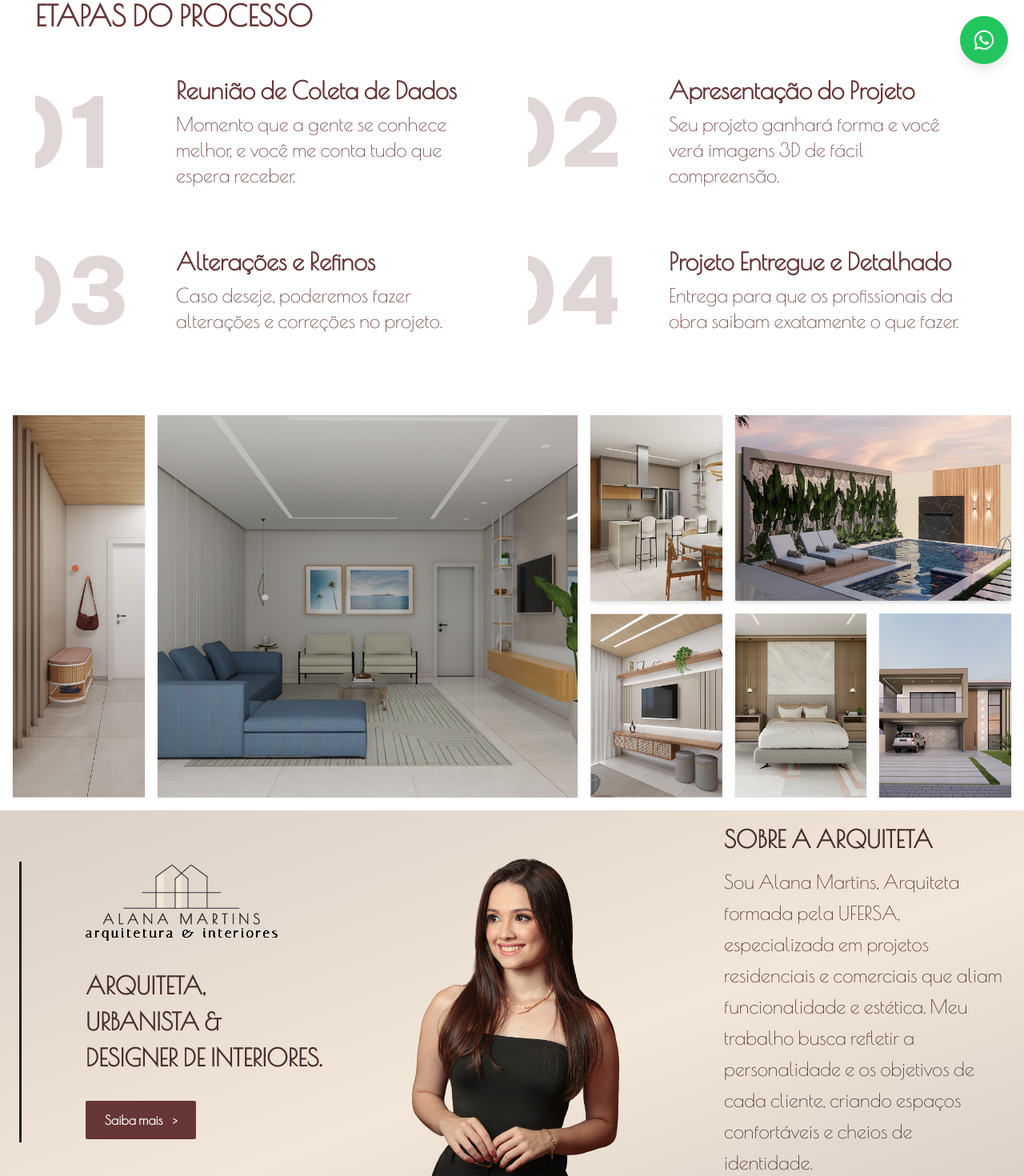
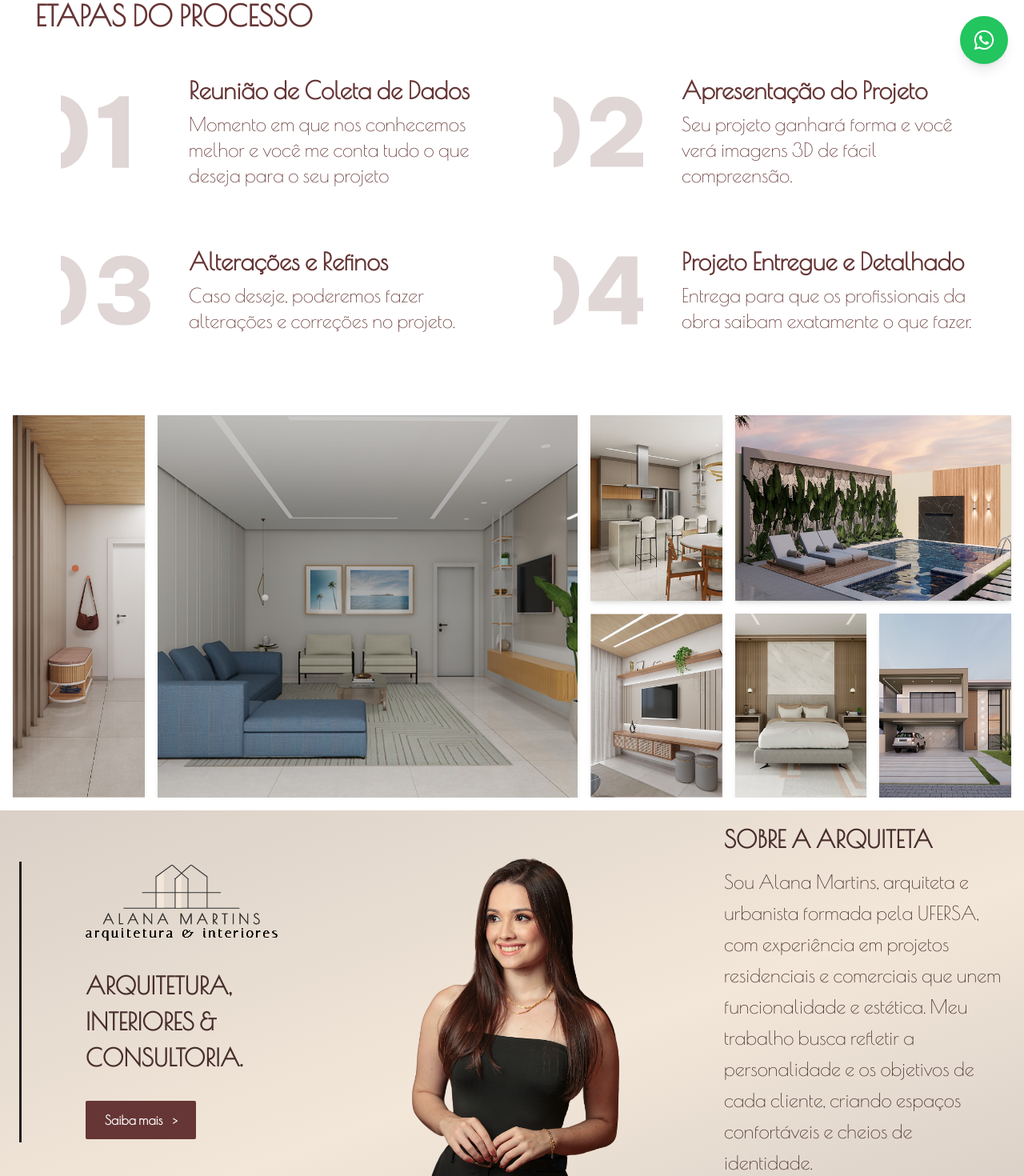
Before and after one commit to Gerson-Lima/Alana-s-Site, a React (Vite) app: page / in a window 1280 px wide. Shown: the part 700-2170 px from the top of the page at 80% size. Built offline with nearby package versions, Linux system fonts and the light colour scheme.

Commit message:
style: some visual changes requested

```diff
--- a/src/App.jsx
+++ b/src/App.jsx
@@ -8,8 +8,8 @@ import { Toaster } from 'react-hot-toast';
 export default function App() {
   useEffect(() => {
     AOS.init({
-      duration: 1500, // duração das animações em ms
-      offset: 320,
+      duration: 1200, // duração das animações em ms
+      offset: 0,
       easing: 'ease',
       once: true,     // anima apenas uma vez
     });
--- a/src/Components/Molecules/Steps/Steps.jsx
+++ b/src/Components/Molecules/Steps/Steps.jsx
@@ -1,7 +1,7 @@
 /* eslint-disable react/prop-types */
 export default function Steps({ icon, title, subtitle }) {
   return (
-  <div className="flex items-center gap-8 md:gap-16 py-2 md:py-4 max-w-xl">
+  <div className="flex items-center justify-end gap-8 md:gap-12 py-2 md:py-4 max-w-xl">
 
   {/* SVG ou ícone */}
   <div className="w-20 h-20 md:w-28 md:h-28 flex items-center justify-center text-gray-300">
--- a/src/Components/Organisms/AboutSection/AboutSection.jsx
+++ b/src/Components/Organisms/AboutSection/AboutSection.jsx
@@ -54,8 +54,7 @@ export function AboutSection() {
           <div
             className="w-[3px] bg-[#202020] mr-14 self-stretch my-16"
             data-aos="fade-up"
-            data-aos-delay="1500"
-            data-aos-offset="300"
+            data-aos-offset="310"
             data-aos-anchor-placement="top-center"
           ></div>
 
@@ -66,8 +65,7 @@ export function AboutSection() {
             <div
               className="flex flex-col items-start justify-center"
               data-aos="fade-up"
-              data-aos-duration="1500"
-              data-aos-offset="800"
+              data-aos-offset="310"
               data-aos-anchor-placement="top-center"
             >
               <a className="mb-4 self-start">
@@ -83,9 +81,9 @@ export function AboutSection() {
               </a>
 
               <h2 className="text-3xl font-primary font-semibold text-[#472D2D] mb-8 leading-normal text-start">
-                ARQUITETA,<br />
-                URBANISTA &<br />
-                DESIGNER DE INTERIORES.
+                ARQUITETURA,<br />
+                INTERIORES &<br />
+                CONSULTORIA.
               </h2>
 
               <a
@@ -106,8 +104,7 @@ export function AboutSection() {
                 alt="Alana Martins"
                 className="max-w-sm w-full"
                 data-aos="fade"
-                data-aos-duration="1400"
-                data-aos-offset="300"
+                data-aos-offset="310"
                 data-aos-anchor-placement="top-center"
               />
             </div>
@@ -116,19 +113,14 @@ export function AboutSection() {
             <div
               className="flex flex-col items-start text-left justify-center"
               data-aos="fade-up"
-              data-aos-duration="1500"
-              data-aos-offset="800"
+              data-aos-offset="310"
               data-aos-anchor-placement="top-center"
             >
               <h3 className="text-3xl font-primary font-bold text-[#472D2D] mb-4">
                 SOBRE A ARQUITETA
               </h3>
               <p className="text-[#472D2D] text-2xl leading-relaxed max-w-lg">
-                Sou Alana Martins, Arquiteta formada pela UFERSA,
-                especializada em projetos residenciais e comerciais que
-                aliam funcionalidade e estética. Meu trabalho busca refletir a
-                personalidade e os objetivos de cada cliente, criando espaços
-                confortáveis e cheios de identidade.
+                Sou Alana Martins, arquiteta e urbanista formada pela UFERSA, com experiência em projetos residenciais e comerciais que unem funcionalidade e estética. Meu trabalho busca refletir a personalidade e os objetivos de cada cliente, criando espaços confortáveis e cheios de identidade.
               </p>
             </div>
           </div>
@@ -140,8 +132,7 @@ export function AboutSection() {
           <div
             className="hidden lg:block w-[3px] bg-[#202020] mr-14 self-stretch my-16"
             data-aos="fade-up"
-            data-aos-duration="1500"
-            data-aos-offset="300"
+            data-aos-offset="310"
             data-aos-anchor-placement="top-center"
           ></div>
 
@@ -152,8 +143,7 @@ export function AboutSection() {
               src={Logo}
               className="h-20 w-auto"
               data-aos="fade-up"
-              data-aos-duration="200"
-              data-aos-offset="300"
+              data-aos-offset="310"
               data-aos-anchor-placement="top-center"
               style={{
                 imageRendering: '-webkit-optimize-contrast',
@@ -166,32 +156,26 @@ export function AboutSection() {
           <h2
             className="text-2xl font-primary font-semibold text-[#472D2D] leading-normal text-center"
             data-aos="fade-up"
-            data-aos-duration="200"
             data-aos-offset="300"
             data-aos-anchor-placement="top-center"
           >
-            ARQUITETA,<br />
-            URBANISTA &<br />
-            DESIGNER DE INTERIORES.
+            ARQUITETURA,<br />
+            INTERIORES &<br />
+            CONSULTORIA.
           </h2>
 
           {/* SOBRE MIM */}
           <div
             className="text-center max-w-lg"
             data-aos="fade-up"
-            data-aos-duration="200"
-            data-aos-offset="300"
+            data-aos-offset="310"
             data-aos-anchor-placement="top-center"
           >
             <h3 className="text-2xl font-primary font-bold text-[#472D2D] mb-4">
               SOBRE A ARQUITETA
             </h3>
             <p className="text-[#472D2D] text-xl leading-relaxed mb-6">
-              Sou Alana Martins, Arquiteta formada pela UFERSA,
-              especializada em projetos residenciais e comerciais que
-              aliam funcionalidade e estética. Meu trabalho busca refletir a
-              personalidade e os objetivos de cada cliente, criando espaços
-              confortáveis e cheios de identidade.
+              Sou Alana Martins, arquiteta e urbanista formada pela UFERSA, com experiência em projetos residenciais e comerciais que unem funcionalidade e estética. Meu trabalho busca refletir a personalidade e os objetivos de cada cliente, criando espaços confortáveis e cheios de identidade.
             </p>
           </div>
 
@@ -200,8 +184,7 @@ export function AboutSection() {
             href="#contact"
             className="inline-block px-6 py-3 bg-secondary text-white font-semibold font-primary rounded-[2px] hover:bg-[#8E5858] transition"
             data-aos="zoom-out-up"
-            data-aos-duration="1400"
-            data-aos-offset="300"
+            data-aos-offset="310"
             data-aos-anchor-placement="top-center"
           >
             Saiba mais{" "}
@@ -217,8 +200,7 @@ export function AboutSection() {
               alt="Alana Martins"
               className="max-w-sm w-full"
               data-aos="fade"
-              data-aos-duration="1400"
-              data-aos-offset="300"
+              data-aos-offset="310"
               data-aos-anchor-placement="top-center"
             />
           </div>
--- a/src/Components/Organisms/AboutSection/FeatureSection.jsx
+++ b/src/Components/Organisms/AboutSection/FeatureSection.jsx
@@ -70,7 +70,6 @@ export function FeatureSection() {
         <div
           className="flex flex-col items-center text-center border border-[#F3E7D9] p-20 gap-5"
           data-aos="fade-up"
-          data-aos-duration="2000"
           data-aos-offset="600"
           data-aos-anchor-placement="top-center"
         >
@@ -82,7 +81,6 @@ export function FeatureSection() {
         <div
           className="flex flex-col items-center text-center md:border-y md:border-x-0 sm:border-x sm:boder-y-0 border-[#F3E7D9] p-20 gap-5"
           data-aos="fade-up"
-          data-aos-duration="2000"
           data-aos-offset="600"
           data-aos-anchor-placement="top-center"
         >
@@ -94,12 +92,11 @@ export function FeatureSection() {
         <div
           className="flex flex-col items-center text-center border border-[#F3E7D9] p-20 gap-5"
           data-aos="fade-up"
-          data-aos-duration="2000"
           data-aos-offset="600"
           data-aos-anchor-placement="top-center"
         >
           <IconCustom3 className="h-20 w-20 mb-4" />
-          <p className="text-[#F3E7D9] text-2xl font-semibold font-primary">Detalhe e inovação</p>
+          <p className="text-[#F3E7D9] text-2xl font-semibold font-primary">Praticidade e Inovação</p>
         </div>
 
       </div>
--- a/src/Components/Organisms/Contact/ContactSection.jsx
+++ b/src/Components/Organisms/Contact/ContactSection.jsx
@@ -104,7 +104,7 @@ export function ContactSection() {
           <div className="max-w-md w-full space-y-6">
             <h2 className="text-4xl font-bold text-[#663535] uppercase">Contato</h2>
             <p className="text-3xl font-medium text-[#202020]">
-              Transforme seus espaços com a gente! Entre em contato e faça seu projeto ganhar vida.
+              Transforme seu espaço com a gente! Entre em contato e faça seu projeto ganhar vida.
             </p>
 
             <div className="flex flex-col space-y-5 text-[#202020] text-xl">
--- a/src/Components/Organisms/Footer/Footer.jsx
+++ b/src/Components/Organisms/Footer/Footer.jsx
@@ -67,9 +67,9 @@ export function Footer() {
   return (
     <footer
       className="font-primary relative"
-      data-aos="fade-up"
+      data-aos="fade-down"
       data-aos-duration="1500"
-      data-aos-offset="600"
+      data-aos-offset="300"
       data-aos-anchor-placement="top-center"
     >
       {/* TOPO DO FOOTER */}
--- a/src/Components/Organisms/Header/Header.jsx
+++ b/src/Components/Organisms/Header/Header.jsx
@@ -6,9 +6,9 @@ import './Header.css';
 
 const navigation = [
   { name: 'Início', href: '#home' },
+  { name: 'Como funciona', href: '#steps' },
   { name: 'Projetos', href: '#projects' },
   { name: 'Sobre mim', href: '#about' },
-  { name: 'Como funciona', href: '#steps' },
   { name: 'Contato', href: '#contact' },
 ];
 
--- a/src/Components/Organisms/ProcessSteps/ProcessSteps.jsx
+++ b/src/Components/Organisms/ProcessSteps/ProcessSteps.jsx
@@ -54,11 +54,11 @@ export function ProcessSteps() {
         <div className="xl:flex">
           <div className="w-[7px] bg-[#E0D7D7] mr-5 md:mr-14 self-stretch" data-aos="fade-up" data-aos-delay="200"></div>
 
-          <div className="flex flex-wrap gap-10 items-center justify-center" data-aos="fade-up" data-aos-delay="200">
+          <div className="flex flex-wrap gap-y-10 gap-x-10 xl:gap-x-16 items-center justify-center" data-aos="fade-up" data-aos-delay="200">
             <Steps
               icon={<Icon1 />}
               title="Reunião de Coleta de Dados"
-              subtitle="Momento que a gente se conhece melhor, e você me conta tudo que espera receber."
+              subtitle="Momento em que nos conhecemos melhor e você me conta tudo o que deseja para o seu projeto"
             />
 
             <Steps
```
Also changed, not shown: src/assets/img-hero.png (added), src/assets/img-hero.webp.
